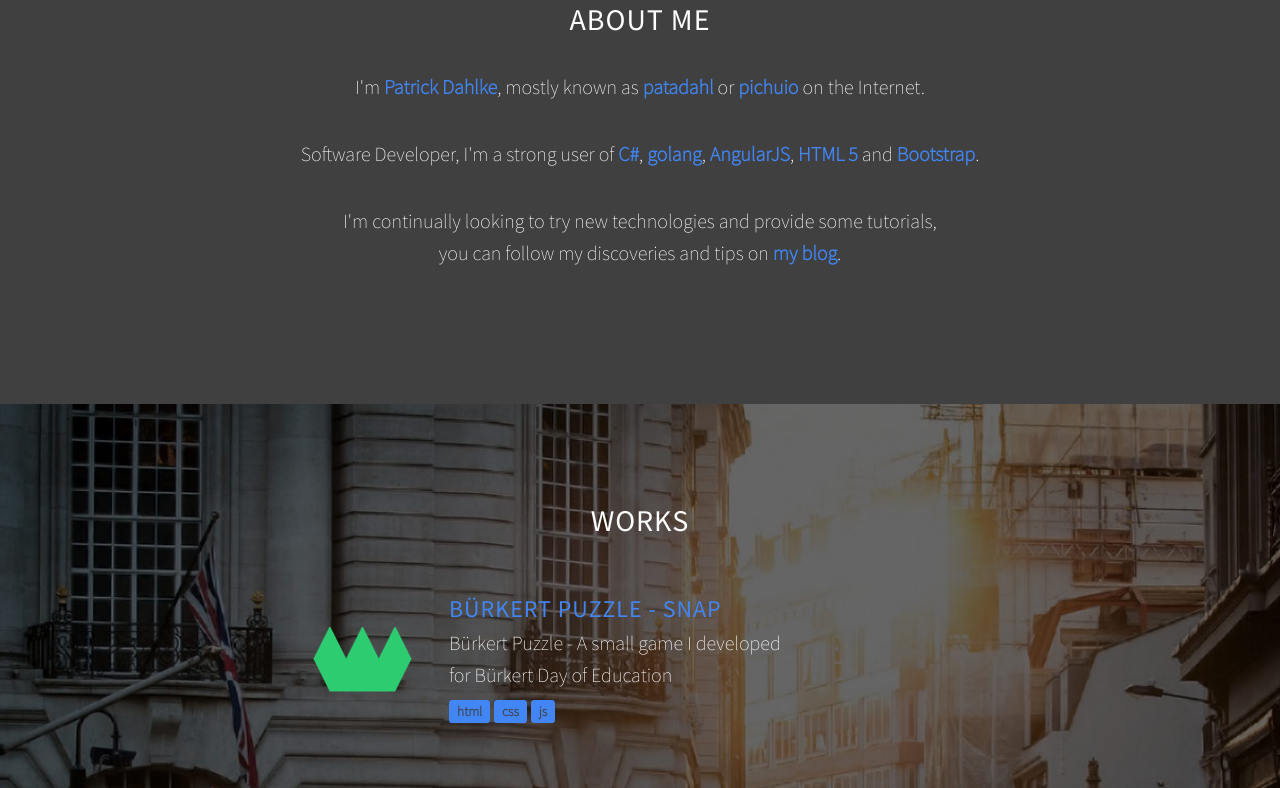
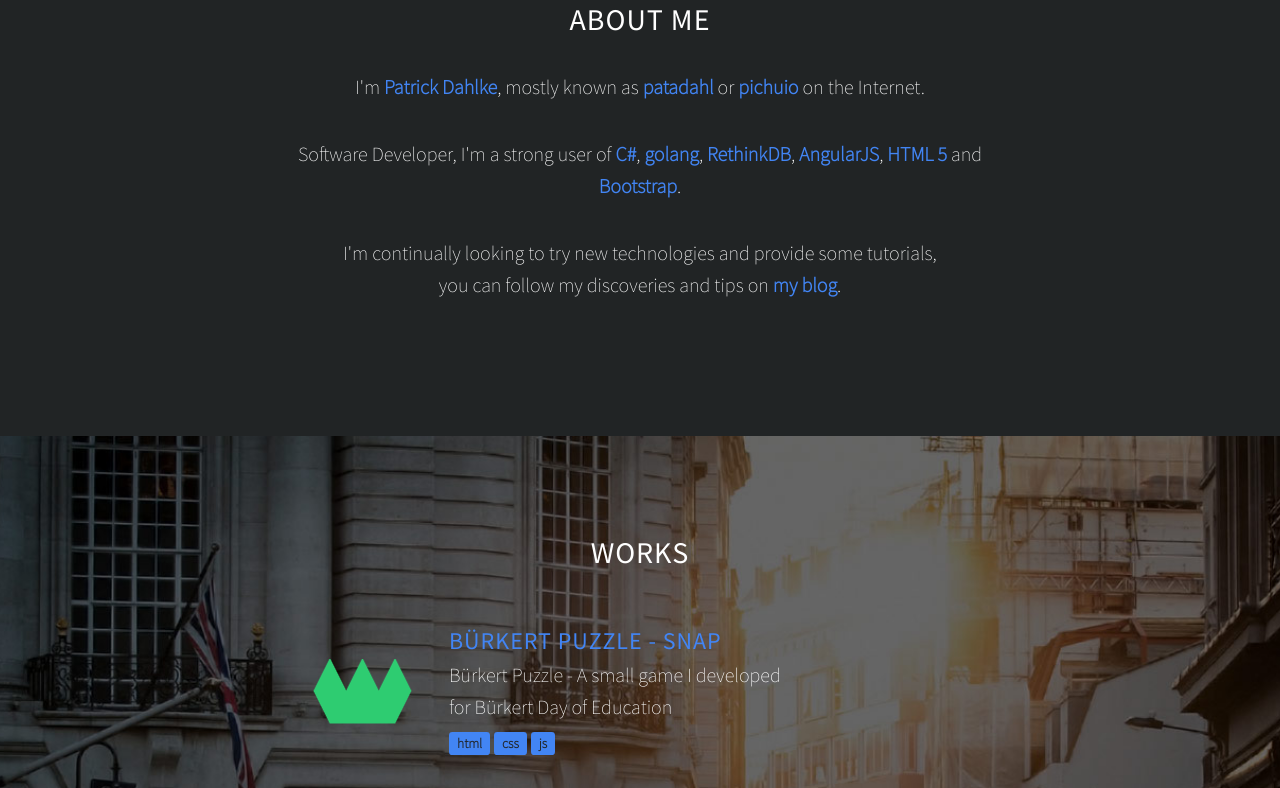
Before and after one commit to patdhlk/patdhlk.github.io, a plain HTML site: page index.html in a window 1280 px wide. Shown: the part 897-1685 px from the top of the page. Drawn offline with Linux system fonts and the light colour scheme; some packages are replaced by stand-ins of ours.

Commit message:
brank colors

```diff
--- a/assets/css/scss/base/_variables.scss
+++ b/assets/css/scss/base/_variables.scss
@@ -1,3 +1,3 @@
-$c_dark   : #404040;
+$c_dark   : #212425;
 $c_medium : #4285f4;
 $c_light  : #ffffff;
--- a/index.html
+++ b/index.html
@@ -82,7 +82,7 @@
 					I'm <strong><a href="http://pichu.io">Patrick Dahlke</a></strong>, mostly known as <strong><a href="https://twitter.com/patadahl">patadahl</a></strong> or <strong><a href="https://github.com/pichuio">pichuio</a></strong> on the Internet.
 				</p>
 				<p>
-					Software Developer, I'm a strong user of <strong><a href="https://twitter.com/DotNet">C#</a></strong>, <strong><a href="http://golang.com/">golang</a></strong>, <strong><a href="https://angularjs.org">AngularJS</a></strong>, <strong><a href="http://www.w3schools.com/html/html5_intro.asp">HTML 5</a></strong> and <strong><a href="http://getbootstrap.com/">Bootstrap</a></strong>.
+					Software Developer, I'm a strong user of <strong><a href="https://twitter.com/DotNet">C#</a></strong>, <strong><a href="http://golang.com/">golang</a></strong>, <strong><a href="http://rethinkdb.com/">RethinkDB</a></strong>, <strong><a href="https://angularjs.org">AngularJS</a></strong>, <strong><a href="http://www.w3schools.com/html/html5_intro.asp">HTML 5</a></strong> and <strong><a href="http://getbootstrap.com/">Bootstrap</a></strong>.
 				</p>
 				<p>
 					I'm continually looking to try new technologies and provide some tutorials,<br>
```
Also changed, not shown: assets/css/app.min.css, assets/css/scss/app.css, assets/css/scss/app.min.css.
